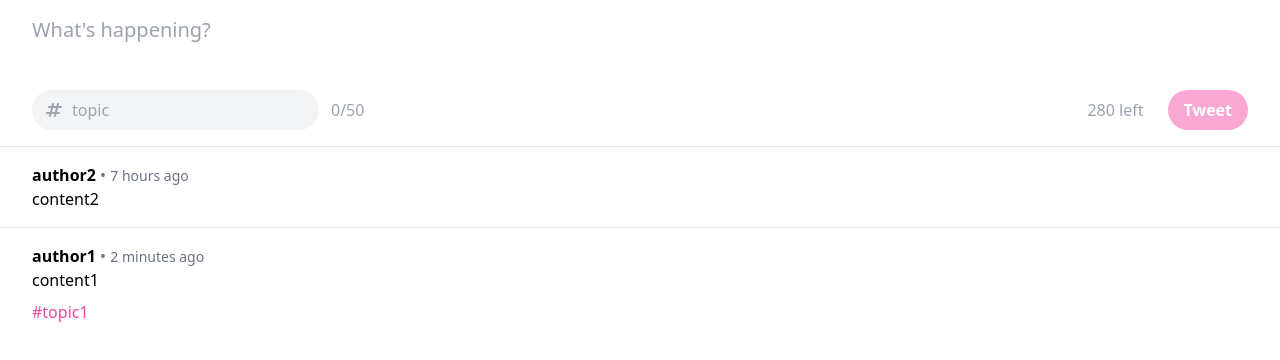
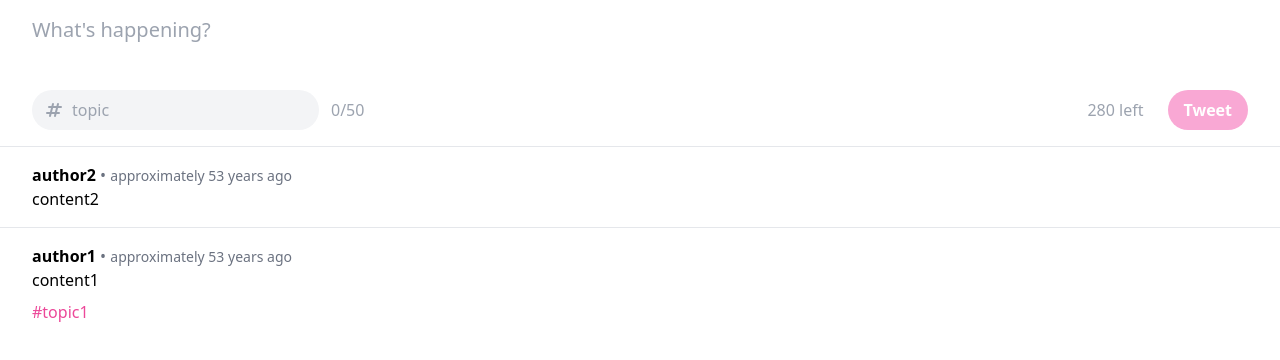
Before and after one commit to pm3512/solana-twitter, a Next.js app in the folder app/: page / in a window 1280 px wide. Shown: the top 360 px of the page. Built offline with nearby package versions, Linux system fonts and the light colour scheme.

Commit message:
removed created_ago field

```diff
--- a/app/components/tweet.tsx
+++ b/app/components/tweet.tsx
@@ -1,5 +1,6 @@
 import Link from "next/link";
 import Tweet from "../types/tweet";
+import { timeDifference } from "../utils/datetime";
 
 export default function TweetComponent(props: Tweet) {
   return (
@@ -15,7 +16,7 @@ export default function TweetComponent(props: Tweet) {
         <time className="text-gray-500 text-sm" title={props.created_at}>
           {/*TODO: Link to the tweet page.*/}
           <Link href={"/"} className="hover:underline">
-            {props.created_ago}
+            {timeDifference(Date.now(), props.timestamp)}
           </Link>
         </time>
       </div>
--- a/app/components/tweetForm.tsx
+++ b/app/components/tweetForm.tsx
@@ -1,6 +1,6 @@
 import { useState } from "react";
 import Tweet from "../types/tweet";
-import formatTimestamp from "../utils/format_date";
+import { formatTimestamp } from "../utils/datetime";
 
 export default function TweetForm(props: {
   forceTopic?: string;
@@ -104,7 +104,6 @@ export default function TweetForm(props: {
                     author_display: "author1", // TODO
                     topic: topic ?? undefined,
                     content: content,
-                    created_ago: "just now",
                     created_at: formatTimestamp(timestamp),
                     timestamp: timestamp,
                   };
--- a/app/pages/index.tsx
+++ b/app/pages/index.tsx
@@ -10,13 +10,11 @@ export default function Home() {
       author_display: 'author1',
       topic: 'topic1',
       content: 'content1',
-      created_ago: "2 minutes ago",
       created_at: "some time",
       timestamp: 0
     }, {
       author_display: 'author2',
       content: 'content2',
-      created_ago: "7 hours ago",
       created_at: "some time",
       timestamp: 7
     }
--- a/app/pages/profile.tsx
+++ b/app/pages/profile.tsx
@@ -14,7 +14,6 @@ export default function Profile() {
         author_display: "author1",
         topic: "topic1",
         content: "content1",
-        created_ago: "2 minutes ago",
         created_at: "some time",
         timestamp: 0,
       },
--- a/app/types/tweet.ts
+++ b/app/types/tweet.ts
@@ -2,7 +2,6 @@ export default interface Tweet {
     author_display: string,
     topic?: string,
     content: string,
-    created_ago: string,
     created_at: string,
     timestamp: number
 }
--- /dev/null
+++ b/app/utils/datetime.ts
@@ -0,0 +1,32 @@
+export function formatTimestamp(timestamp: number) {
+  const date = new Date(timestamp);
+  const dateString = date.toDateString();
+  return dateString;
+}
+
+// https://stackoverflow.com/questions/6108819/javascript-timestamp-to-relative-time
+export function timeDifference(current: number, previous: number) {
+  var msPerMinute = 60 * 1000;
+  var msPerHour = msPerMinute * 60;
+  var msPerDay = msPerHour * 24;
+  var msPerMonth = msPerDay * 30;
+  var msPerYear = msPerDay * 365;
+
+  var elapsed = current - previous;
+
+  if (elapsed == 0) {
+    return "just now";
+  } else if (elapsed < msPerMinute) {
+    return Math.round(elapsed / 1000) + " seconds ago";
+  } else if (elapsed < msPerHour) {
+    return Math.round(elapsed / msPerMinute) + " minutes ago";
+  } else if (elapsed < msPerDay) {
+    return Math.round(elapsed / msPerHour) + " hours ago";
+  } else if (elapsed < msPerMonth) {
+    return "approximately " + Math.round(elapsed / msPerDay) + " days ago";
+  } else if (elapsed < msPerYear) {
+    return "approximately " + Math.round(elapsed / msPerMonth) + " months ago";
+  } else {
+    return "approximately " + Math.round(elapsed / msPerYear) + " years ago";
+  }
+}
--- a/app/utils/format_date.ts
+++ /dev/null
@@ -1,7 +0,0 @@
-import { assert, time } from "console";
-
-export default function formatTimestamp(timestamp: number) {
-    const date = new Date(timestamp);
-    const dateString = date.toDateString();
-    return dateString;
-}
```
